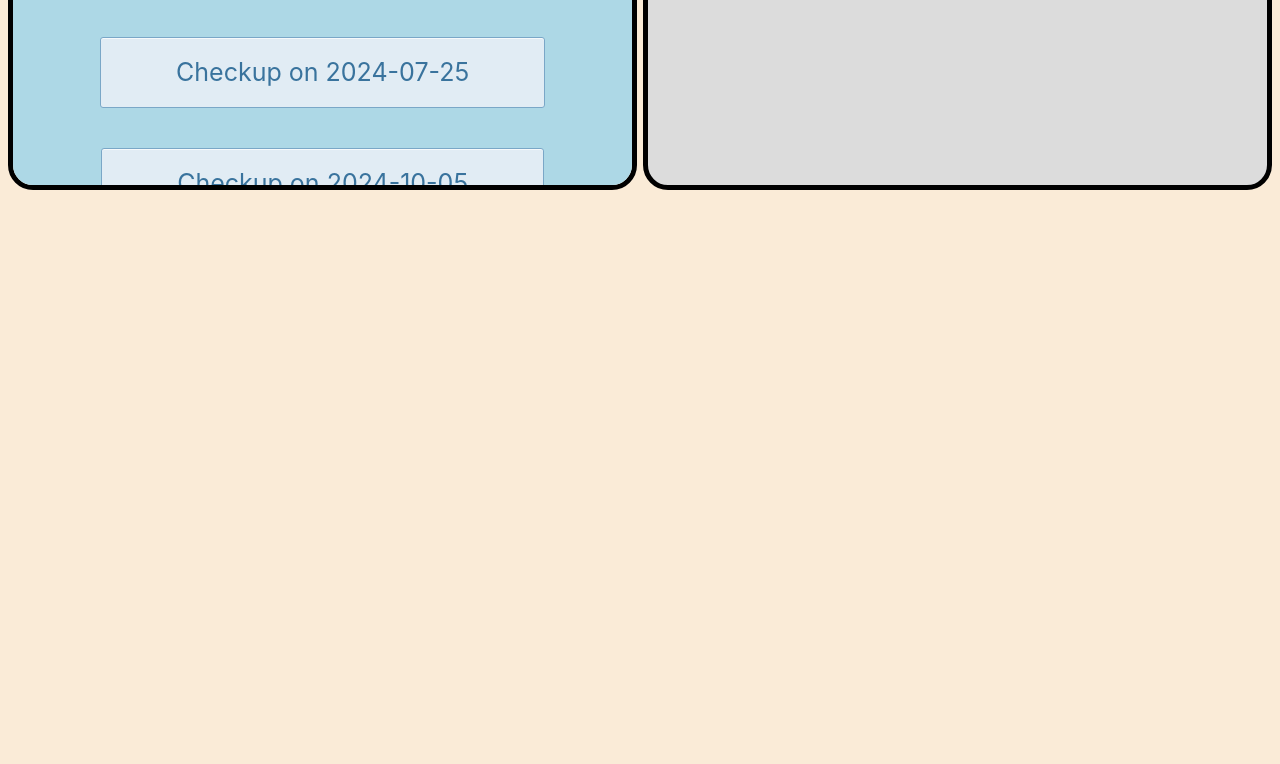
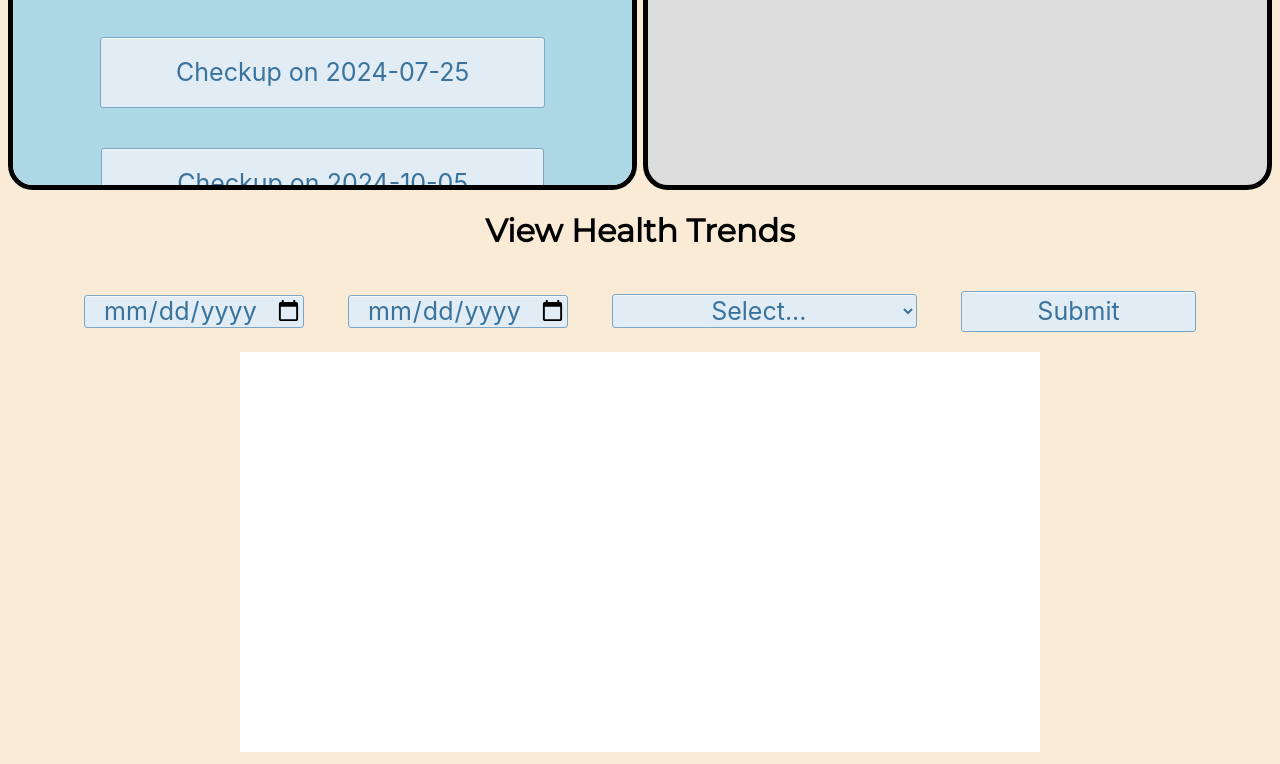
Before and after one commit to ShayanRasheed/CS522-Health-Application, a plain HTML site: page checkupHistory.html in a window 1280 px wide. Shown: the part 475-1239 px from the top of the page. Before the commit the page ends 800 px from the top, so only its background shows below. Drawn offline with nearby package versions, Linux system fonts and the light colour scheme.

Commit message:
added metric char feature

```diff
--- a/JS/checkupHistory.js
+++ b/JS/checkupHistory.js
@@ -1,7 +1,8 @@
 const buttonsDiv = document.getElementById('first');
 const displayDiv = document.getElementById('second');
 
-var divList = [];
+let checkupList;
+let healthChart;
 
 function displayDetails(checkup) {
     displayDiv.replaceChildren();
@@ -19,6 +20,7 @@ function displayDetails(checkup) {
 fetch('../siteData/checkups.json')
   .then(response => response.json()) // Parse the response as JSON
   .then(data => {
+    checkupList = data;
     for (const key in data) {
         // For each object in JSON, make a section in the page
 
@@ -31,7 +33,7 @@ fetch('../siteData/checkups.json')
                 if(prop == "Checkup Date") {
                     const checkupButton = document.createElement('button');
                     checkupButton.textContent = `Checkup on ${value[prop]}`;
-                    checkupButton.id = "checkupButton";
+                    checkupButton.className = "checkupButton";
                     checkupButton.addEventListener('click', () => displayDetails(value));
                     buttonsDiv.append(checkupButton);
 
@@ -43,3 +45,66 @@ fetch('../siteData/checkups.json')
       }
     }
 })
+
+document.getElementById("submitBtn").addEventListener("click", evaluateTrend);
+
+function evaluateTrend() {
+
+
+    const sDate = document.getElementById("start-date").value;
+    const eDate = document.getElementById("end-date").value;
+    const metric = document.getElementById("metric").value;
+
+    if(sDate == "" || eDate == "" || metric == "") {
+      return;
+    }
+
+    const startDate = new Date(sDate);
+    const endDate = new Date(eDate);
+
+    if(endDate <= startDate) {
+      return;
+    }
+
+    // Filter data based on the time frame
+    const filteredData = checkupList.filter(entry => {
+        const checkupDate = new Date(entry["Checkup Date"]);
+        return checkupDate >= startDate && checkupDate <= endDate;
+    });
+
+    console.log(filteredData);
+
+    const labels = filteredData.map(entry => entry["Checkup Date"]);
+    const values = filteredData.map(entry => entry[metric]);
+
+    if(healthChart) {
+        healthChart.destroy();
+    }
+
+    const ctx = document.getElementById('healthChart').getContext('2d');
+    healthChart = new Chart(ctx, {
+    type: 'line', // Line chart
+        data: {
+            labels: labels, // X-axis (dates)
+            datasets: [{
+            label: metric,
+            data: values, // Y-axis (metric values)
+            borderColor: 'blue',
+            backgroundColor: 'rgba(0, 0, 255, 0.1)',
+            fill: true,
+            tension: 0.2
+            }]
+        },
+        options: {
+            responsive: true,
+            plugins: {
+            legend: { display: true },
+            tooltip: { enabled: true }
+            },
+            scales: {
+            x: { title: { display: true, text: 'Date' } },
+            y: { title: { display: true, text: metric } }
+            }
+        }
+    });
+  }
--- a/checkupHistory.html
+++ b/checkupHistory.html
@@ -8,6 +8,7 @@
     <link rel="stylesheet" href="./styles/checkupHistory.css" type="text/css">
     <link rel="stylesheet" href="./styles/navBar.css" type="text/css">
     <link rel="icon" href="./favicon.ico" type="image/x-icon">
+    <script src="https://cdn.jsdelivr.net/npm/chart.js"></script>
   </head>
   <body>
     <main>
@@ -33,7 +34,26 @@
           <div id="second"></div>
           <div id="clear"></div>
       </div>
+      <div id="graphInput">
+        <h1>View Health Trends</h1>
+        <input type="date" id="start-date" name="Start Date">
+        <input type="date" id="end-date" name="End Date">
+        <select name="Metric" id="metric">
+          <option value="" selected disabled hidden>Select...</option>
+          <option value="height_cm">Height</option>
+          <option value="weight_kg">Weight</option>
+          <option value="BMI">BMI</option>
+          <option value="systolic blood pressure">systolic blood pressure</option>
+          <option value="diastolic blood pressure">diastolic blood pressure</option>
+          <option value="heartRate_bpm">Heart Rate</option>
+          <option value="temperature_celsius">Temperature</option>
+          <option value="cholesterol_mg/dL">Cholesterol</option>
+          <option value="bloodSugar_mg/dL">Blood Sugar</option>
+        </select>
+        <button id="submitBtn" class="checkupButton">Submit</button>
+        <canvas id="healthChart" width="800" height="400"></canvas>
+      </div>
     </main>
-	<script type="module" src="JS/checkupHistory.js"></script>
+    <script type="module" src="JS/checkupHistory.js"></script>
   </body>
 </html>
--- a/styles/checkupHistory.css
+++ b/styles/checkupHistory.css
@@ -19,7 +19,76 @@ p {
     font-family: 'Montserrat', sans-serif;
 }
 
-#checkupButton {
+canvas {
+    background-color: white;
+}
+
+input {
+    background-color: #e1ecf4;
+    border-radius: 3px;
+    border: 1px solid #7aa7c7;
+    box-shadow: rgba(255, 255, 255, .7) 0 1px 0 0 inset;
+    box-sizing: border-box;
+    color: #39739d;
+    cursor: pointer;
+    display: inline-block;
+    font-family: -apple-system,system-ui,"Segoe UI","Liberation Sans",sans-serif;
+    font-size: 25px;
+    font-weight: 400;
+    line-height: 1.15385;
+    margin: 0;
+    outline: none;
+    position: relative;
+    text-align: center;
+    text-decoration: none;
+    user-select: none;
+    -webkit-user-select: none;
+    touch-action: manipulation;
+    vertical-align: baseline;
+    white-space: nowrap;
+    margin: 20px;
+}
+
+select {
+    background-color: #e1ecf4;
+    border-radius: 3px;
+    border: 1px solid #7aa7c7;
+    box-shadow: rgba(255, 255, 255, .7) 0 1px 0 0 inset;
+    box-sizing: border-box;
+    color: #39739d;
+    cursor: pointer;
+    display: inline-block;
+    font-family: -apple-system,system-ui,"Segoe UI","Liberation Sans",sans-serif;
+    font-size: 25px;
+    font-weight: 400;
+    line-height: 1.15385;
+    margin: 0;
+    outline: none;
+    position: relative;
+    text-align: center;
+    text-decoration: none;
+    user-select: none;
+    -webkit-user-select: none;
+    touch-action: manipulation;
+    vertical-align: baseline;
+    white-space: nowrap;
+    margin: 20px;
+}
+
+#graphInput {
+    text-align: center;
+    display: block;
+    justify-content: center;
+}
+
+#submitBtn {
+    padding-left: 75px;
+    padding-right: 75px;
+    padding-top: 5px;
+    padding-bottom: 5px;
+}
+
+.checkupButton {
     padding-left: 75px;
     padding-right: 75px;
     padding-top: 20px;
@@ -54,17 +123,17 @@ p {
     margin: 20px;
 }
 
-#checkupButton:hover,
-#checkupButton:focus {
+.checkupButton:hover,
+.checkupButton:focus {
   background-color: #b3d3ea;
   color: #2c5777;
 }
 
-#checkupButton:focus {
+.checkupButton:focus {
   box-shadow: 0 0 0 4px rgba(0, 149, 255, .15);
 }
 
-#checkupButton:active {
+.checkupButton:active {
   background-color: #a0c7e4;
   box-shadow: none;
   color: #2c5777;
```
